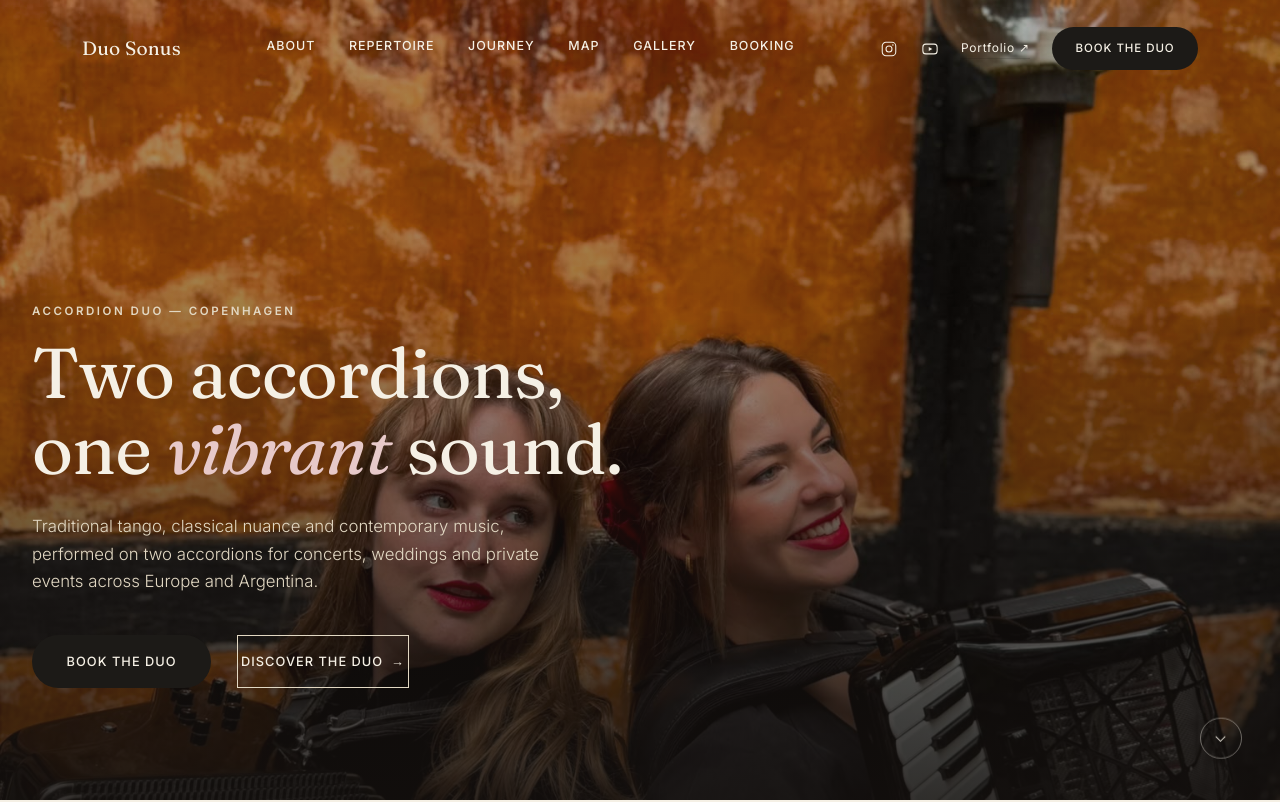
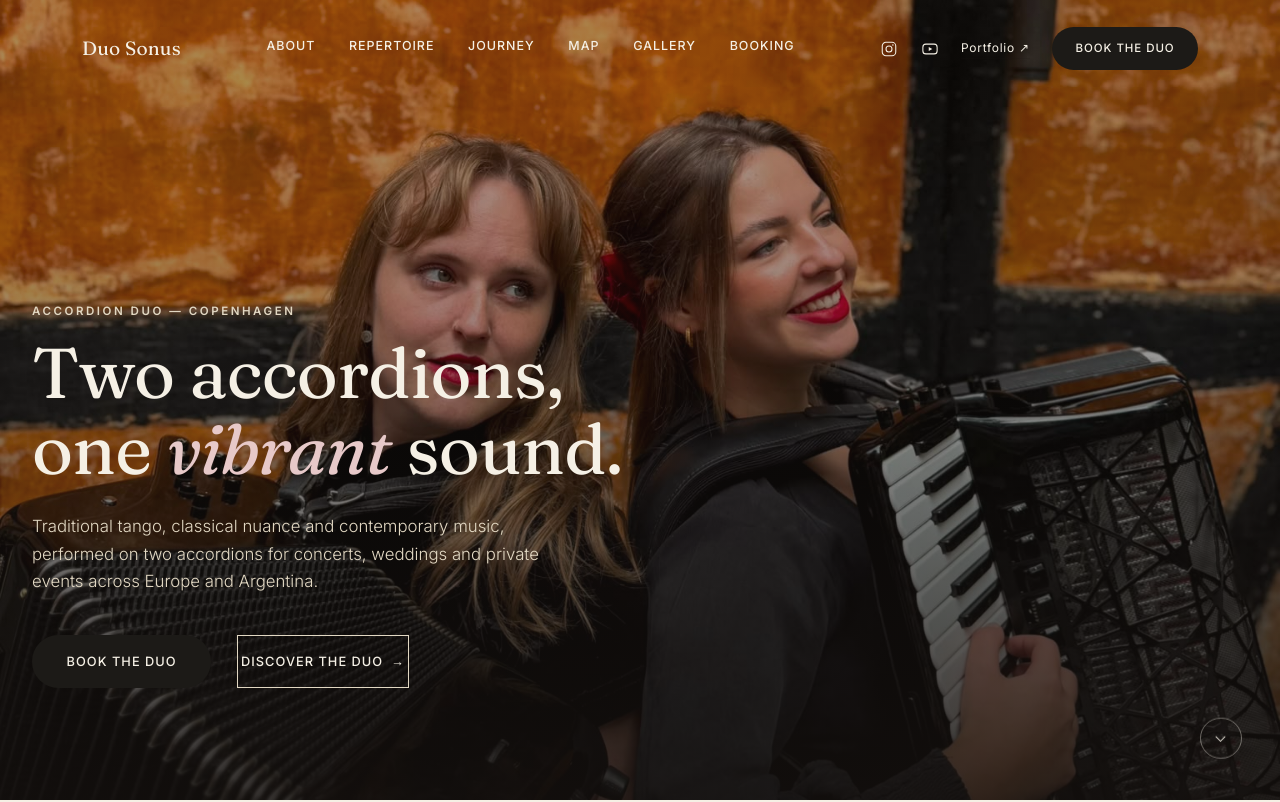
Before and after one commit to Frankitoman/duo-sonus, a plain HTML site: page index.html in a window 1280 px wide. Shown: the top 802 px of the page. Drawn offline with Linux system fonts and the light colour scheme.

Commit message:
Ajustar el encuadre de la foto del hero en desktop para mostrar mas caras/instrumentos y menos pared
En pantallas anchas la foto vertical se recortaba por altura y quedaba
centrada, mostrando demasiada pared. En movil no cambia (ya se veia bien).

```diff
--- a/css/style.css
+++ b/css/style.css
@@ -252,7 +252,13 @@ h1, h2, h3 {
   width: 100%;
   height: 100%;
   object-fit: cover;
+  object-position: 50% 50%;
   filter: saturate(0.92) contrast(1.02);
+}
+/* on wide/short viewports the tall source photo gets cropped by height;
+   bias the crop down toward the faces and accordions, away from the bare wall */
+@media (min-width: 641px) {
+  .hero__bg { object-position: 50% 75%; }
 }
 .hero__scrim {
   position: absolute;
```
